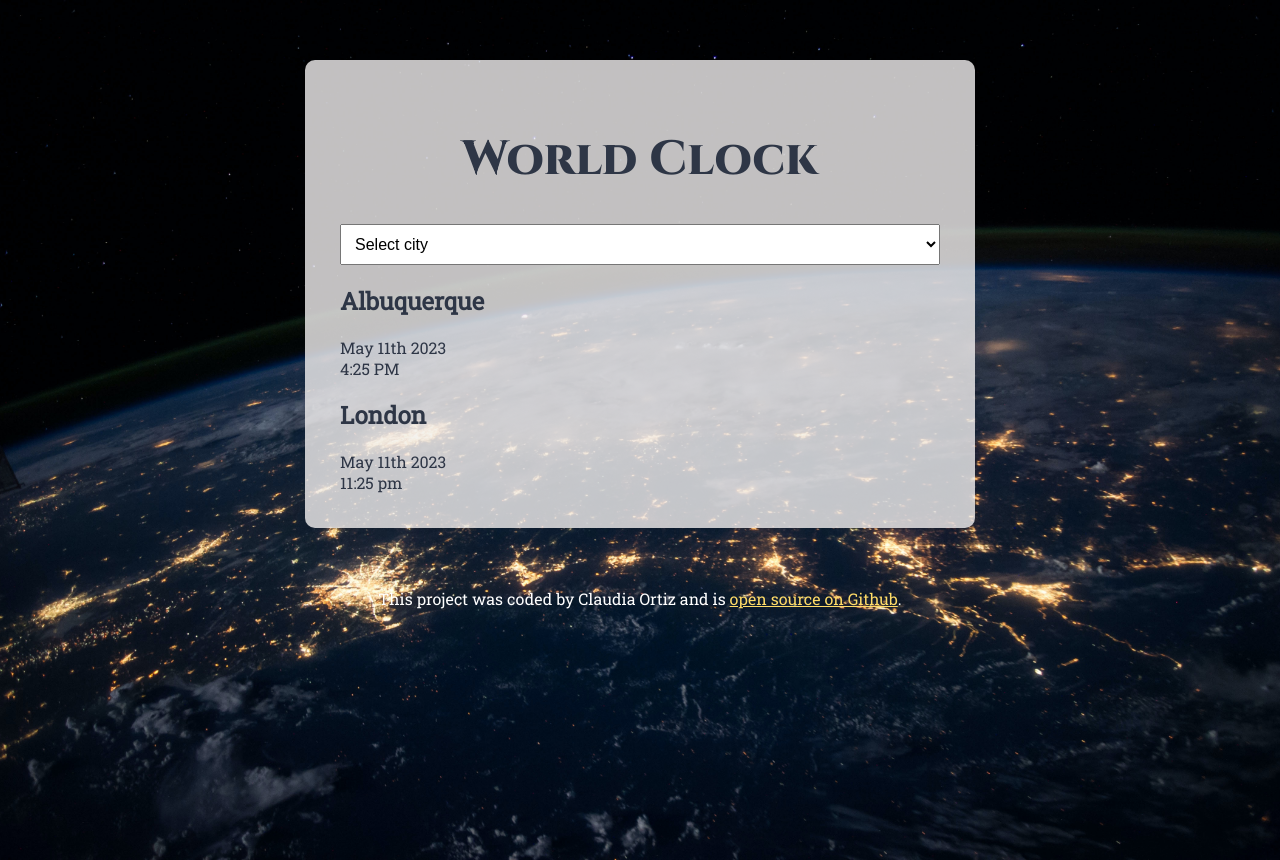
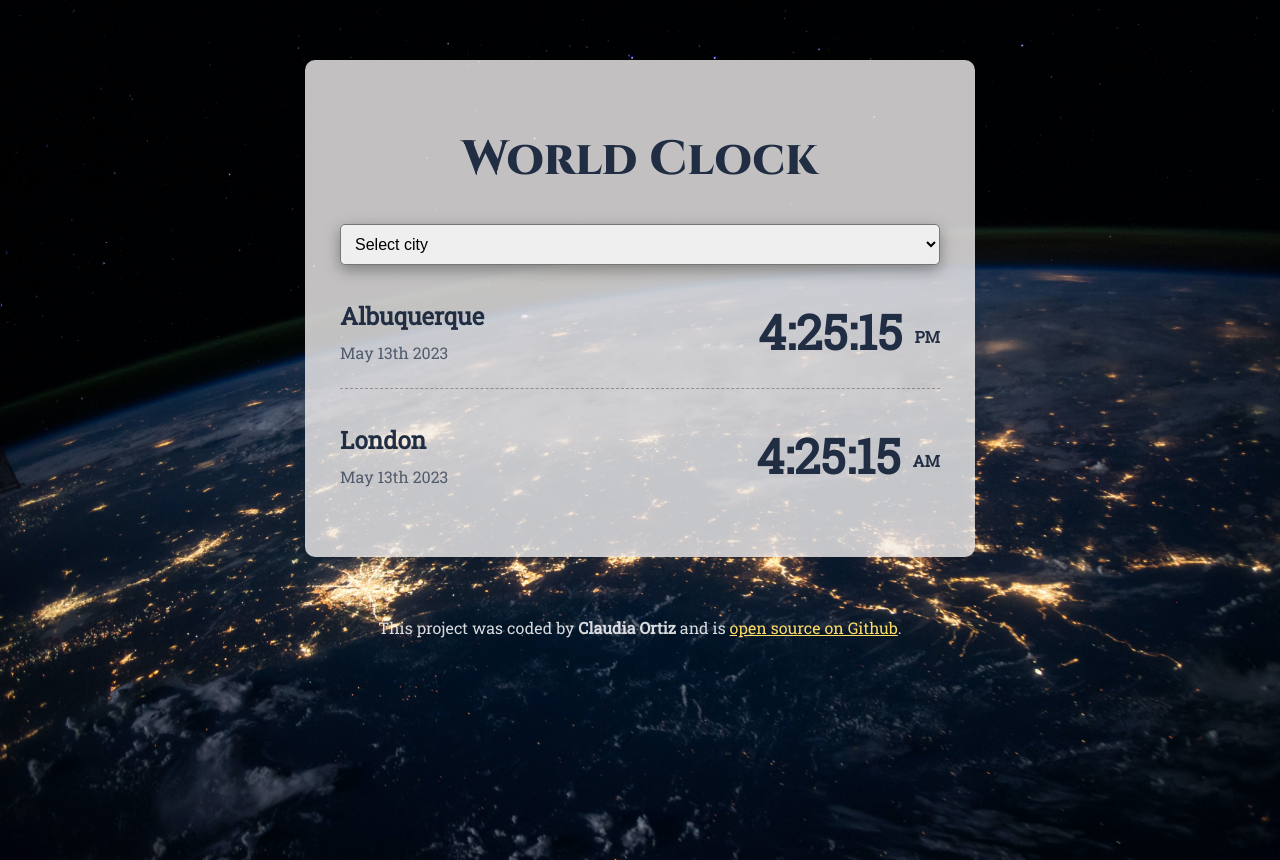
Before and after one commit to Claudia118/world-clock, a plain HTML site: page index.html in a window 1280 px wide. Drawn offline with nearby package versions, Linux system fonts and the light colour scheme.

Commit message:
Edit the project design

```diff
--- a/index.html
+++ b/index.html
@@ -22,17 +22,22 @@
       </select>
 
       <div class="city">
-        <h2>Albuquerque</h2>
-        <div class="date">May 11th 2023</div>
-        <div class="time">4:25 PM</div>
+        <div>
+          <h2>Albuquerque</h2>
+          <div class="date">May 13th 2023</div>
+        </div>
+        <div class="time">4:25:15 <small>PM</small></div>
       </div>
+
       <div class="city">
-        <h2>London</h2>
-        <div class="date">May 11th 2023</div>
-        <div class="time">11:25 pm</div>
+        <div>
+          <h2>London</h2>
+          <div class="date">May 13th 2023</div>
+        </div>
+        <div class="time">4:25:15 <small>AM</small></div>
       </div>
     </div>
-    <footer>This project was coded by Claudia Ortiz and is <a href="https://github.com/Claudia118/world-clock" target="_blank"> open source on Github</a>.</footer>
+    <footer>This project was coded by <strong>Claudia Ortiz</strong> and is <a href="https://github.com/Claudia118/world-clock" target="_blank"> open source on Github</a>.</footer>
     <script src="js/script.js"></script>
   </body>
 </html>
--- a/style/style.css
+++ b/style/style.css
@@ -8,6 +8,7 @@ body {
   background-image: url(/world2.jpg);
   background-position: center;
   background-size: cover;
+  background-repeat: no-repeat;
   width: 100%;
   height: 100vh;
 }
@@ -23,22 +24,55 @@ select {
   font-size: 1rem;
   width: 100%;
   padding: 10px;
+  box-shadow: rgba(0, 0, 0, 0.35) 0px 5px 15px;
+  border-radius: 5px;
 }
 
 footer {
   text-align: center;
-  color: #fff;
+  color: rgba(255, 255, 255, 0.842);
 }
 
 a {
   color: rgb(255, 220, 104);
 }
 
+h2 {
+  margin: 0 0 10px;
+}
+
 .container {
-  color: #2e3646;
+  color: #202d43;
   max-width: 600px;
   margin: 60px auto;
   background-color: rgba(243, 241, 241, 0.8);
   border-radius: 10px;
   padding: 35px;
 }
+
+.city {
+  display: flex;
+  margin: 10px 0;
+  justify-content: space-between;
+  padding: 25px 0;
+  border-bottom: 1px dashed rgba(0, 0, 0, 0.3);
+}
+
+.city:last-child {
+  border: none;
+}
+
+.date {
+  opacity: 0.7;
+}
+
+.time {
+  font-size: 3rem;
+  font-weight: bold;
+}
+
+.time small {
+  font-size: 1rem;
+  line-height: 36px;
+  vertical-align: middle;
+}
```
